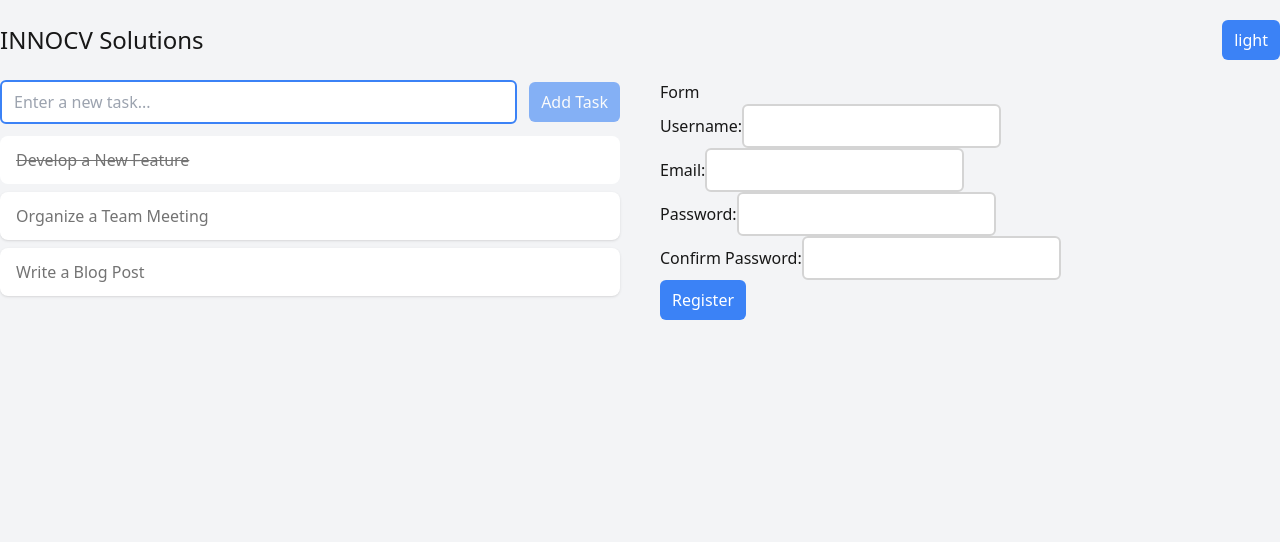
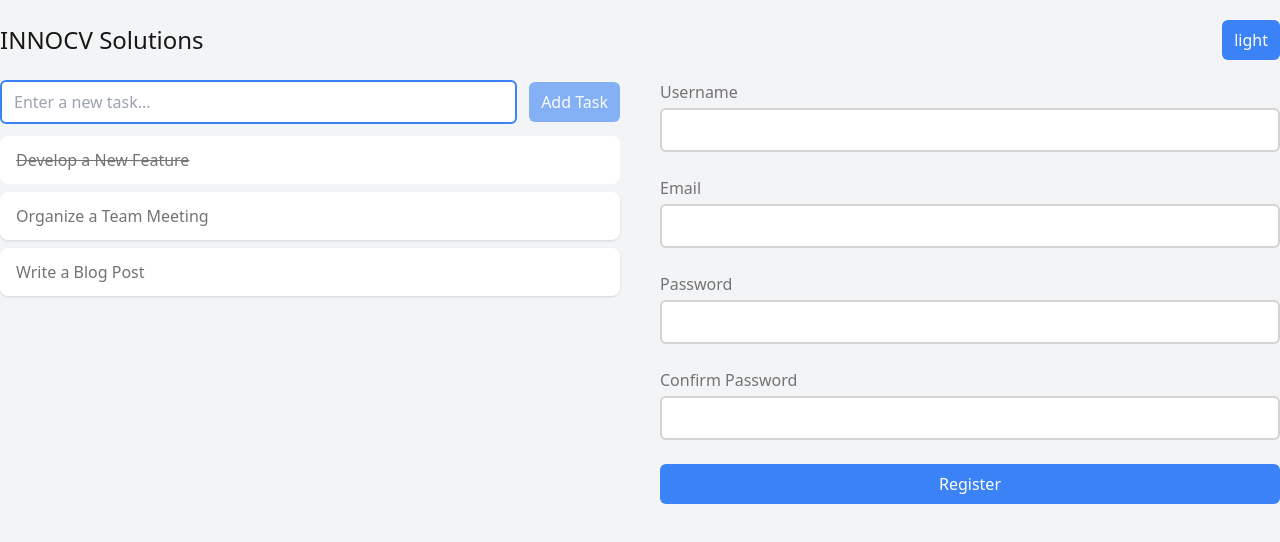
Before and after one commit to manumorante/todo-list, a React (Vite) app: page / in a window 1280 px wide. Shown: the top 542 px of the page. Built offline with nearby package versions, Linux system fonts and the light colour scheme.

Commit message:
refactor: improve form layout and styling using clsx for class management

```diff
--- a/src/components/Form.tsx
+++ b/src/components/Form.tsx
@@ -1,4 +1,5 @@
 import React, { useState } from "react"
+import cx from "clsx"
 import { validateUsername, validateEmail, validatePassword } from "../utils"
 
 const RegistrationForm: React.FC = () => {
@@ -64,31 +65,41 @@ const RegistrationForm: React.FC = () => {
     }
   }
 
+  const inputCx = cx("mt-1 block w-full")
+  const labelCx = cx("text-neutral-500")
+
   return (
-    <form className="form" onSubmit={handleSubmit}>
-      <h2>Form</h2>
-
-      <div className="form-group">
-        <label htmlFor="username">Username:</label>
+    <form className="flex flex-col gap-6" onSubmit={handleSubmit}>
+      <label className="block">
+        <span className={labelCx}>Username</span>
         <input
+          className={inputCx}
           id="username"
           name="username"
           type="text"
           value={inputs.username}
           onChange={handleChange}
         />
-        {errors.username && <div className="error">{errors.username}</div>}
-      </div>
+        {errors.username && <span className="error">{errors.username}</span>}
+      </label>
 
-      <div className="form-group">
-        <label htmlFor="email">Email:</label>
-        <input id="email" name="email" type="email" value={inputs.email} onChange={handleChange} />
+      <label className="block">
+        <span className={labelCx}>Email</span>
+        <input
+          className={inputCx}
+          id="email"
+          name="email"
+          type="email"
+          value={inputs.email}
+          onChange={handleChange}
+        />
         {errors.email && <div className="error">{errors.email}</div>}
-      </div>
+      </label>
 
-      <div className="form-group">
-        <label htmlFor="password">Password:</label>
+      <label className="block">
+        <span className={labelCx}>Password</span>
         <input
+          className={inputCx}
           id="password"
           name="password"
           type="password"
@@ -96,11 +107,12 @@ const RegistrationForm: React.FC = () => {
           onChange={handleChange}
         />
         {errors.password && <div className="error">{errors.password}</div>}
-      </div>
+      </label>
 
-      <div className="form-group">
-        <label htmlFor="confirmPassword">Confirm Password:</label>
+      <label className="block">
+        <span className={labelCx}>Confirm Password</span>
         <input
+          className={inputCx}
           id="confirmPassword"
           name="confirmPassword"
           type="password"
@@ -108,7 +120,7 @@ const RegistrationForm: React.FC = () => {
           onChange={handleChange}
         />
         {errors.confirmPassword && <div className="error">{errors.confirmPassword}</div>}
-      </div>
+      </label>
 
       <button type="submit">Register</button>
     </form>
```
